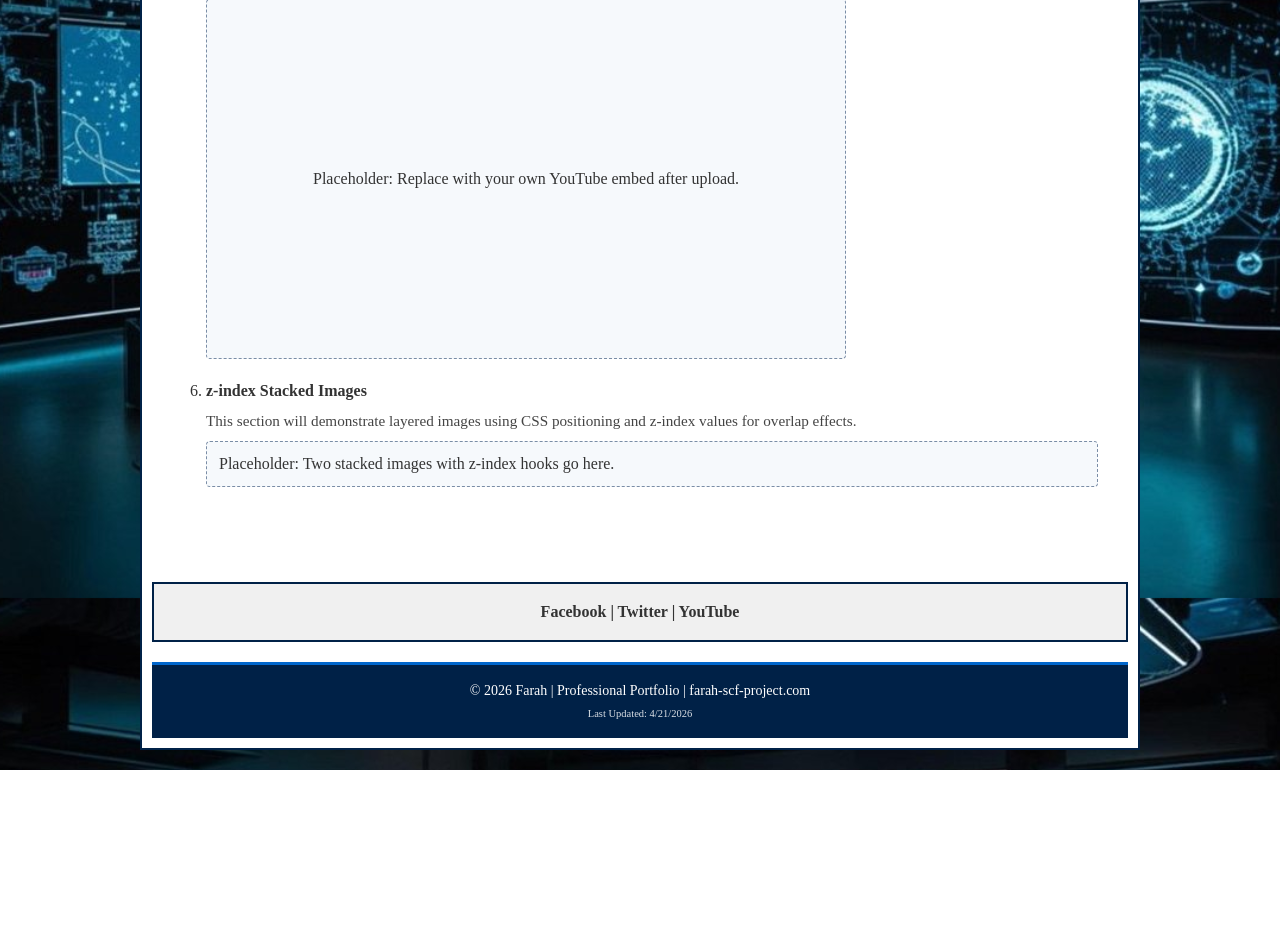
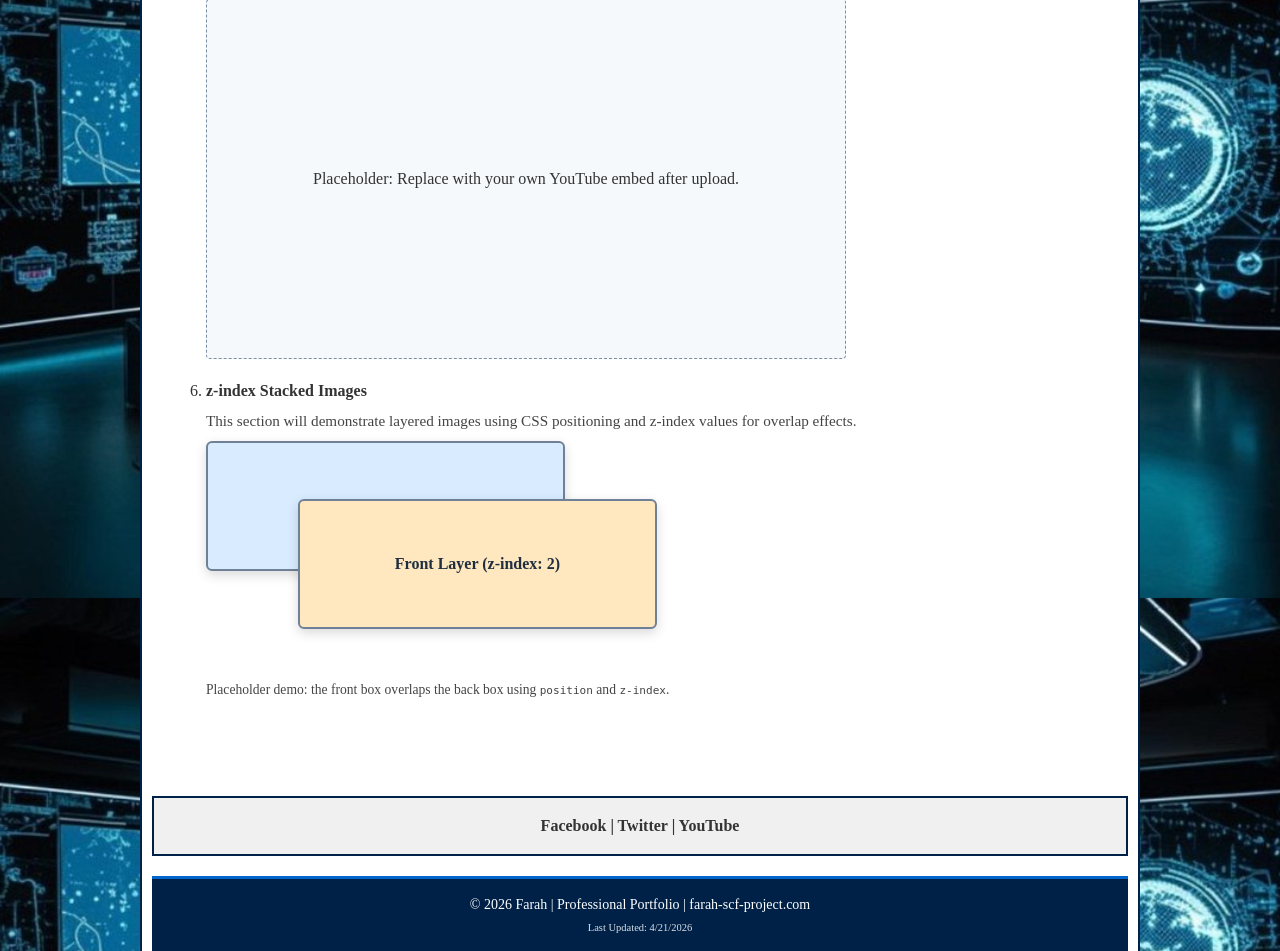
Before and after one commit to Graves217/Farah-SCF-Project-Site, a PHP site: page /media.htm in a window 1280 px wide. Shown: the part 1002-1953 px from the top of the page. Before the commit the page ends 1772 px from the top, so only its background shows below. Run offline with PHP 8.4, Linux system fonts and the light colour scheme.

Commit message:
Add z-index stacked placeholder demo on media page
Agent-Logs-Url: https://github.com/Graves217/Farah-SCF-Project-Site/sessions/de5118b4-d43e-4eb3-84ad-31067c739b47

Co-authored-by: Graves217 <260338615+Graves217@users.noreply.github.com>

```diff
--- a/farah-scf.css
+++ b/farah-scf.css
@@ -255,26 +255,44 @@ section h2 {
 .z-stack {
     position: relative;
     width: 100%;
-    max-width: 420px;
-    min-height: 180px;
+    max-width: 460px;
+    min-height: 230px;
 }
 
-.z-stack img {
+.z-stack__layer {
     position: absolute;
-    max-width: 100%;
-    height: auto;
+    width: 78%;
+    min-height: 130px;
+    border: 2px solid #6f8196;
+    border-radius: 6px;
+    box-shadow: 0 4px 12px rgba(0, 0, 0, 0.15);
+    display: flex;
+    align-items: center;
+    justify-content: center;
+    font-weight: 700;
+    color: #1f2f3f;
+    text-align: center;
+    padding: 8px 10px;
 }
 
-.z-stack .z-back {
+.z-stack__layer--back {
     top: 0;
     left: 0;
+    background-color: #d9ecff;
     z-index: 1;
 }
 
-.z-stack .z-front {
-    top: 12px;
-    left: 12px;
+.z-stack__layer--front {
+    top: 58px;
+    left: 20%;
+    background-color: #ffe7bf;
     z-index: 2;
+}
+
+.z-stack__caption {
+    font-size: 0.85em;
+    color: #444;
+    margin: 8px 0 0 0;
 }
 
 /* Three-Column Resume Layout */
--- a/media.htm
+++ b/media.htm
@@ -74,8 +74,11 @@
                         <li>
                             <strong>z-index Stacked Images</strong>
                             <p class="media-note">This section will demonstrate layered images using CSS positioning and z-index values for overlap effects.</p>
-                            <div class="media-placeholder">Placeholder: Two stacked images with z-index hooks go here.</div>
-                            <!-- Expected embed skeleton: <div class="z-stack"><img class="z-back" src="media/background.jpg" alt="Background layer"><img class="z-front" src="media/foreground.png" alt="Foreground layer"></div> -->
+                            <div class="z-stack" aria-label="z-index stacking placeholder demo">
+                                <div class="z-stack__layer z-stack__layer--back">Back Layer (z-index: 1)</div>
+                                <div class="z-stack__layer z-stack__layer--front">Front Layer (z-index: 2)</div>
+                            </div>
+                            <p class="z-stack__caption">Placeholder demo: the front box overlaps the back box using <code>position</code> and <code>z-index</code>.</p>
                         </li>
                     </ol>
 
```
